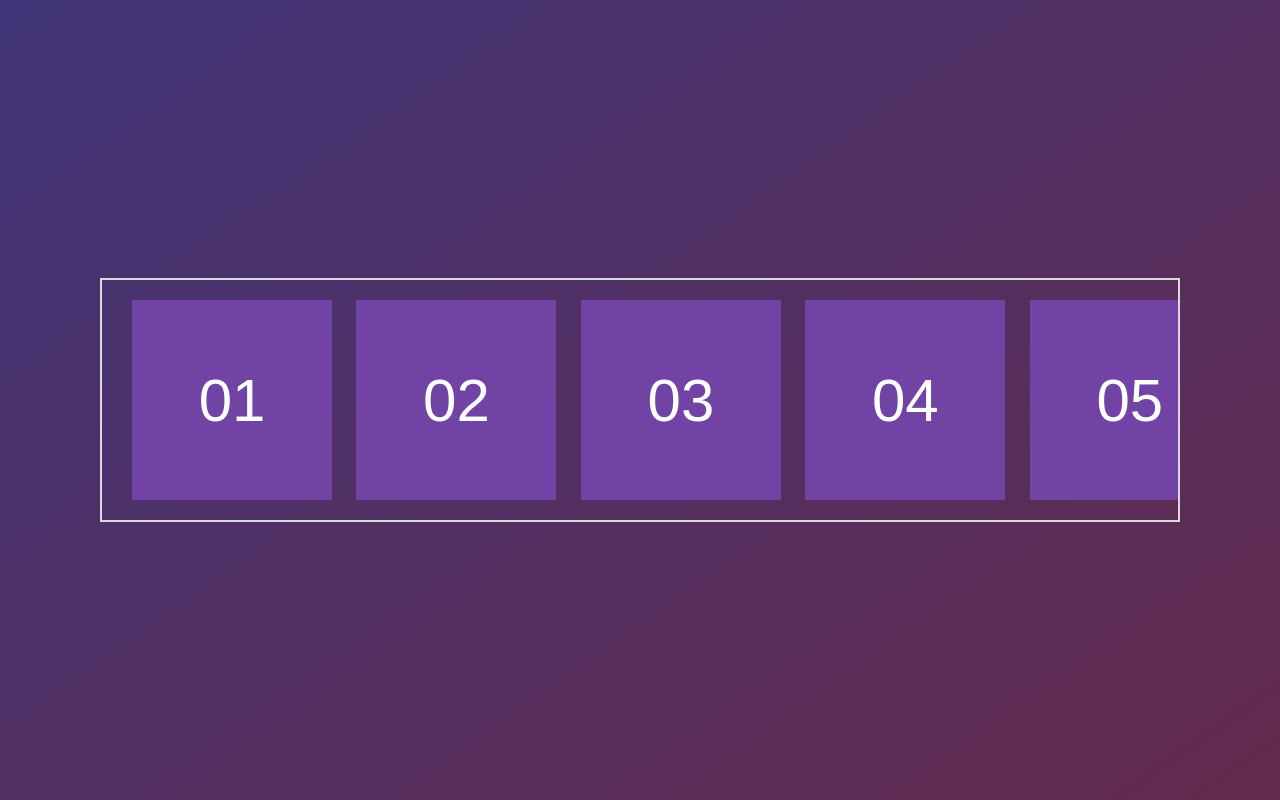
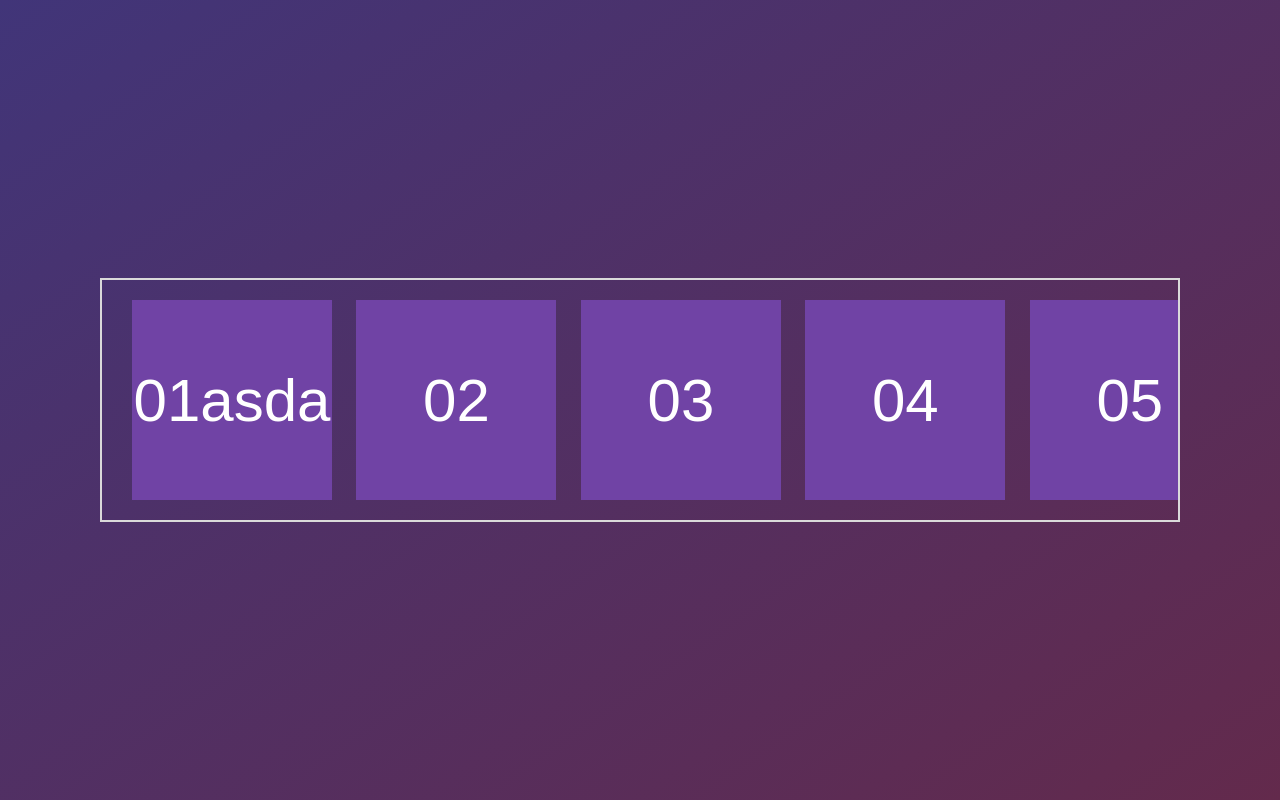
Before and after one commit to thoandbean/simple-carousel, a plain HTML site: page index.html in a window 1280 px wide. Drawn offline with Linux system fonts and the light colour scheme.

Commit message:
release-index

```diff
--- a/index.html
+++ b/index.html
@@ -9,7 +9,7 @@
 	</head>
 	<body>
 		<div class="wrapper">
-			<div class="box">01</div>
+			<div class="box">01asda</div>
 			<div class="box">02</div>
 			<div class="box">03</div>
 			<div class="box">04</div>
```
